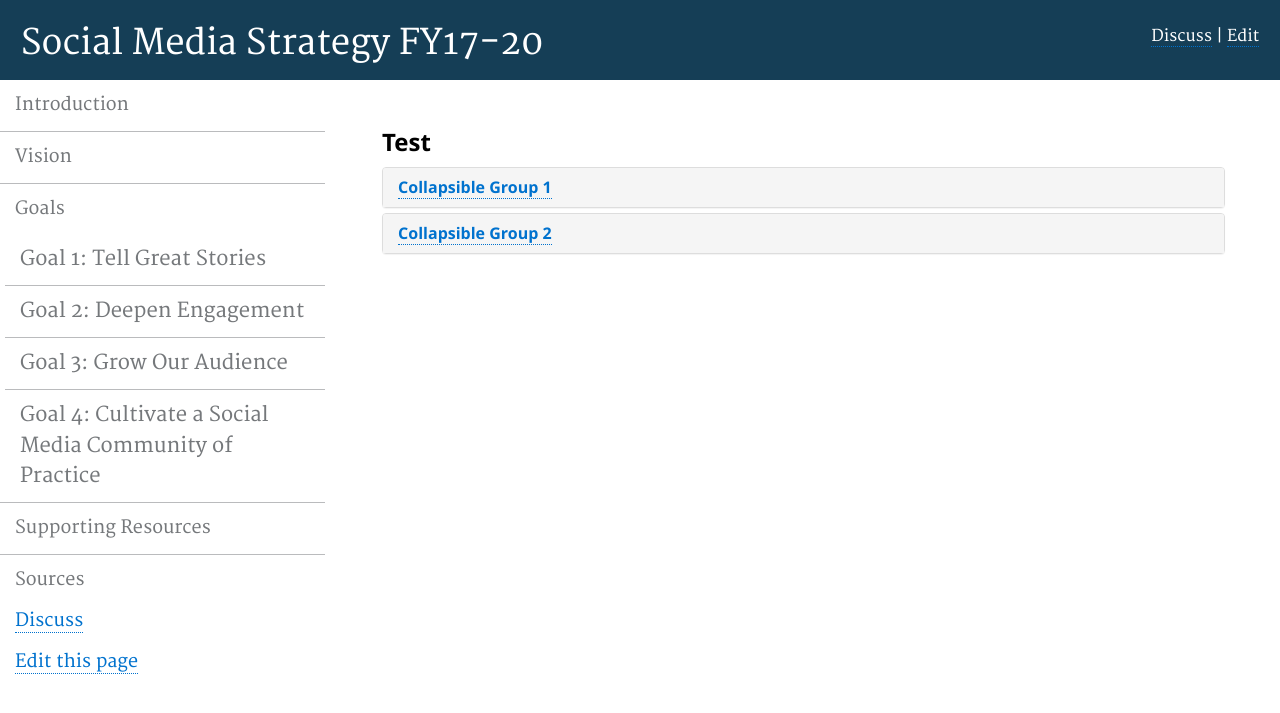
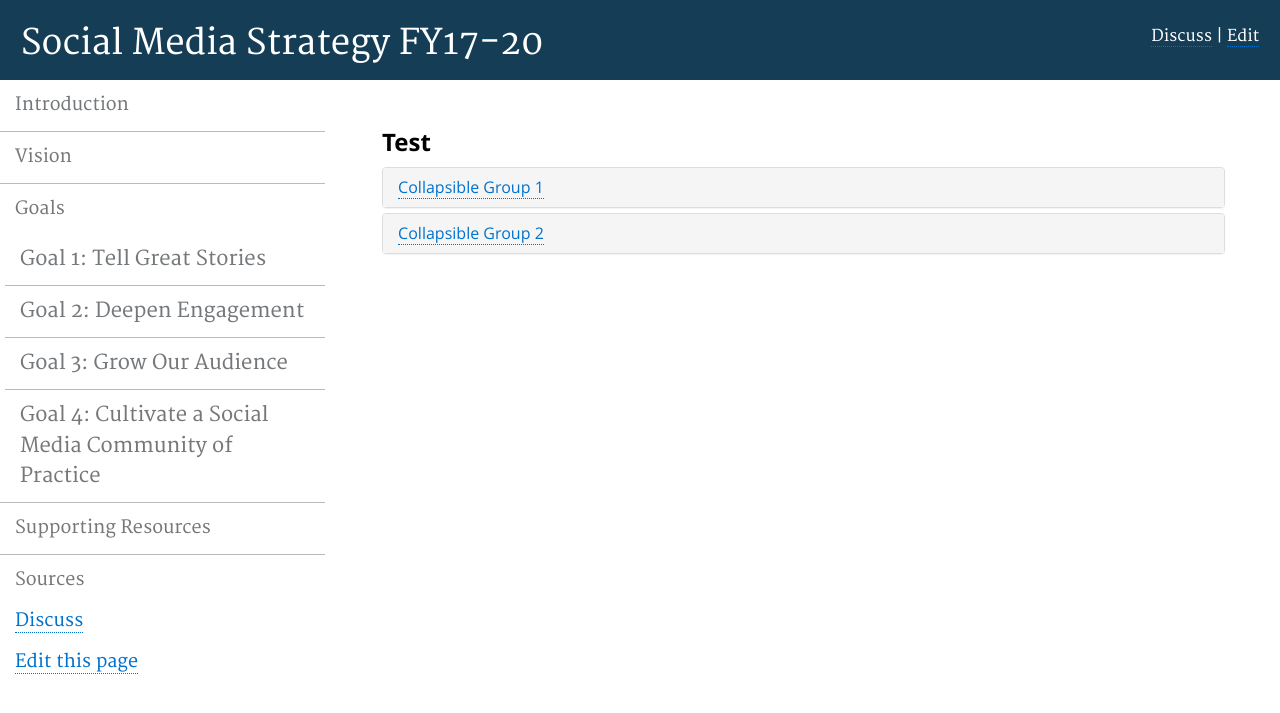
Before and after one commit to usnationalarchives/social-media-strategy, a Jekyll site: the page built from pages/test.md, in a window 1280 px wide. Shown: the top 713 px of the page. Built offline with Jekyll 4.4.1, drawn with Linux system fonts in a browser that asks for light colours.

Commit message:
css update

```diff
--- a/assets/css/nara.css
+++ b/assets/css/nara.css
@@ -11,6 +11,9 @@ body{
   font-size: 1.5em;
 }
 
+h4.panel-title{
+  font-weight:normal;
+}
 aside p{
   font-size: 18px;
 }
```
